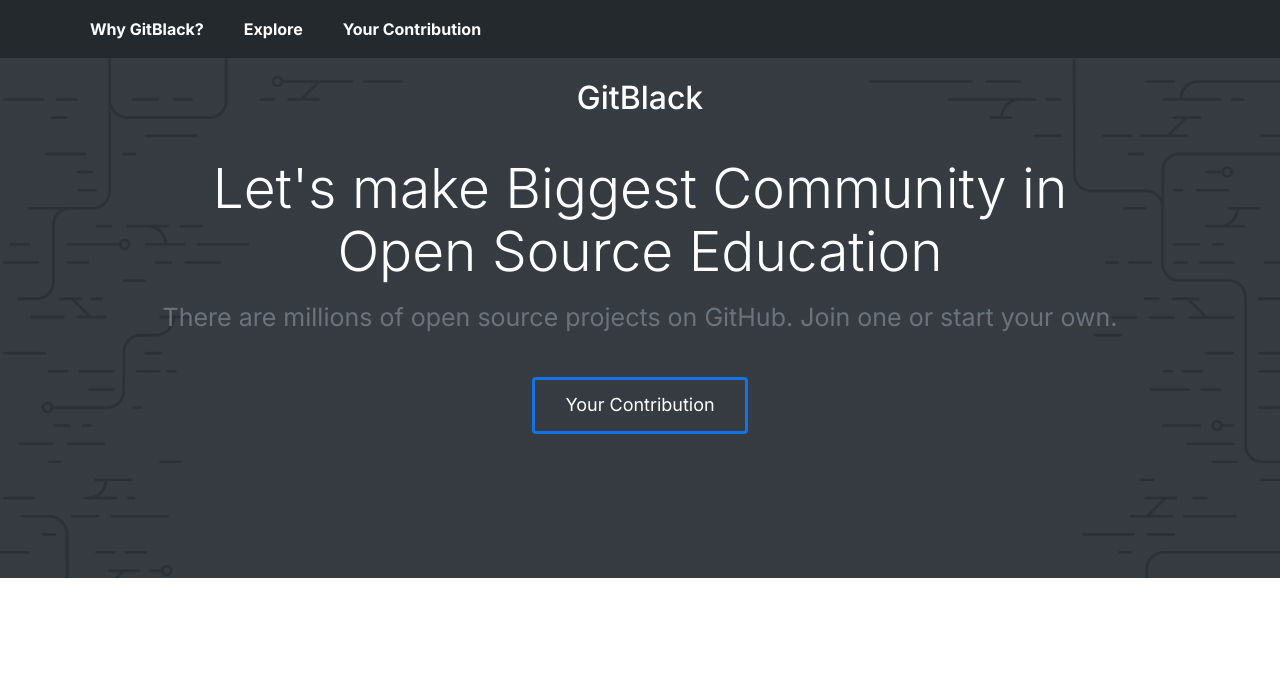
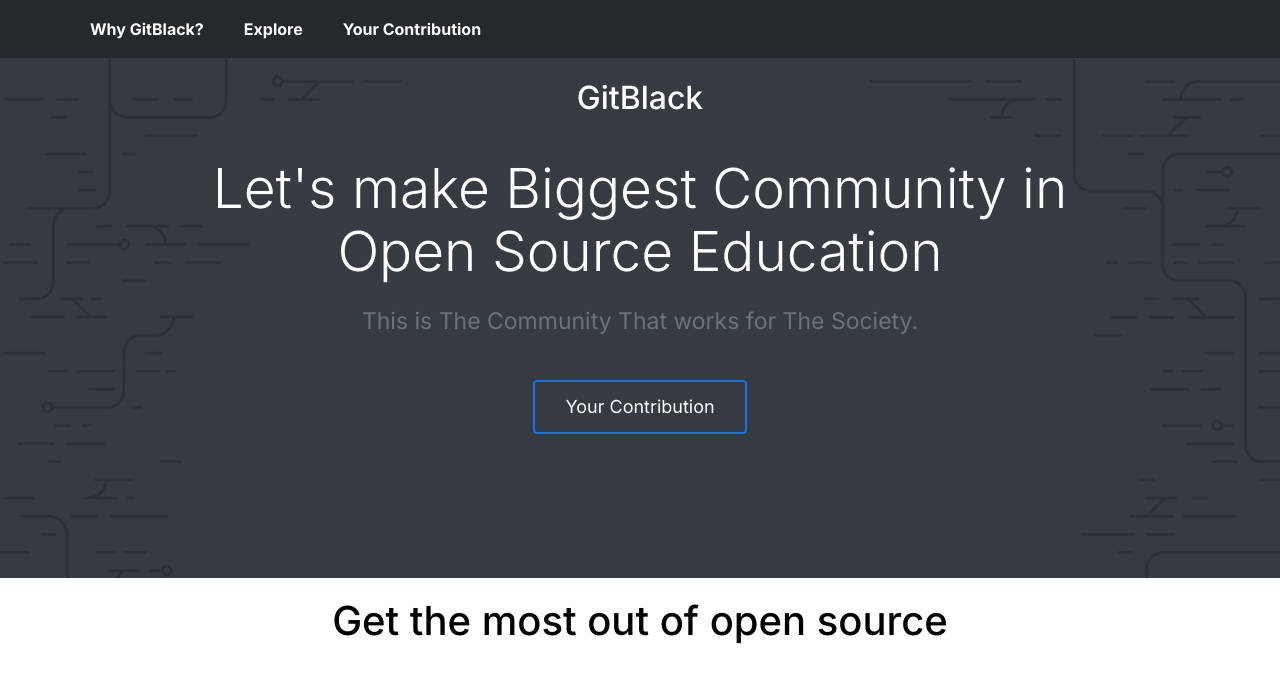
Before and after one commit to Prince-1501/GitBlack, a plain HTML site: page index.html in a window 1280 px wide. Drawn offline with Linux system fonts and the light colour scheme.

Commit message:
add some css

```diff
--- a/index.html
+++ b/index.html
@@ -29,10 +29,16 @@
             <div class="row">
                 <h1>GitBlack</h1>
                 <h2 class="main-heading">Let's make Biggest Community in <br>Open Source Education</h2>
-                <h3 class="main-subheading">There are millions of open source projects on GitHub. Join one or start your own.</h3>
+                <h3 class="main-subheading">This is The Community That works for The Society.</h3>
                 <a href="#" class="btn">Your Contribution</a>
             </div>
         </header>
 
+        <section class="section-spec">
+            <div class="row">
+                <h1>Get the most out of open source</h1>
+            </div>
+        </section>
+
     </body>
 </html>
--- a/resources/css/style.css
+++ b/resources/css/style.css
@@ -33,7 +33,7 @@ html {
 
 h1 {
    margin: 0 auto;
-   font-size: 50px;
+   font-size: 53px;
    font-weight: 500;
 }
 
@@ -44,10 +44,10 @@ h1 {
 }
 
 .main-subheading{
-    font-size: 25px;
+    font-size: 23px;
     font-weight: 400;
     color: #6a737d;
-    margin: 20px auto 30px auto;
+    margin: 25px auto 30px auto;
 }
 /*-------------------------------------*/
 /* Header  */
@@ -88,7 +88,7 @@ nav ul li a{
 
 .btn:link,
 .btn:visited{
-    border : 3px solid #1074e7;
+    border : 2px solid #1074e7;
     font-size : 18px;
     border-radius: 4px;
     display: inline-block;
@@ -97,11 +97,22 @@ nav ul li a{
     padding: 15px 30px;
     color: #fff;
     margin-top: 15px;
+    transition: background-color 0.4s;
+
 }
 
 .btn:hover,
 .btn:active{
-    background-color:
-    padding: 12px 30px;
     background-color: #1074e7;
 }
+
+/*-------------------------------------*/
+/* Section-spec  */
+/*-------------------------------------*/
+
+.section-spec h1{
+    margin: 20px auto;
+    color: #000;
+    font-size: 40px;
+    font-weight: 500;
+}
```
